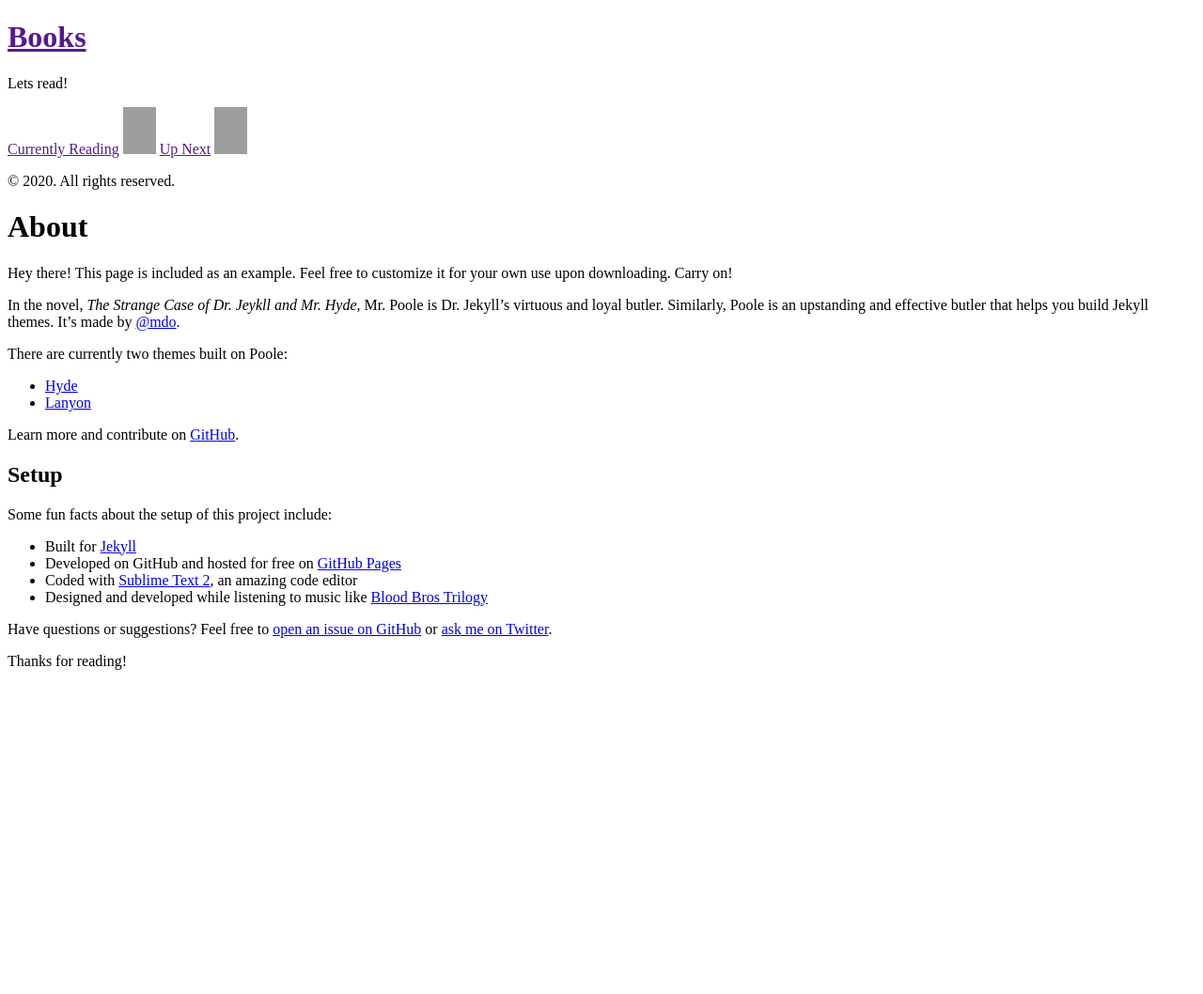
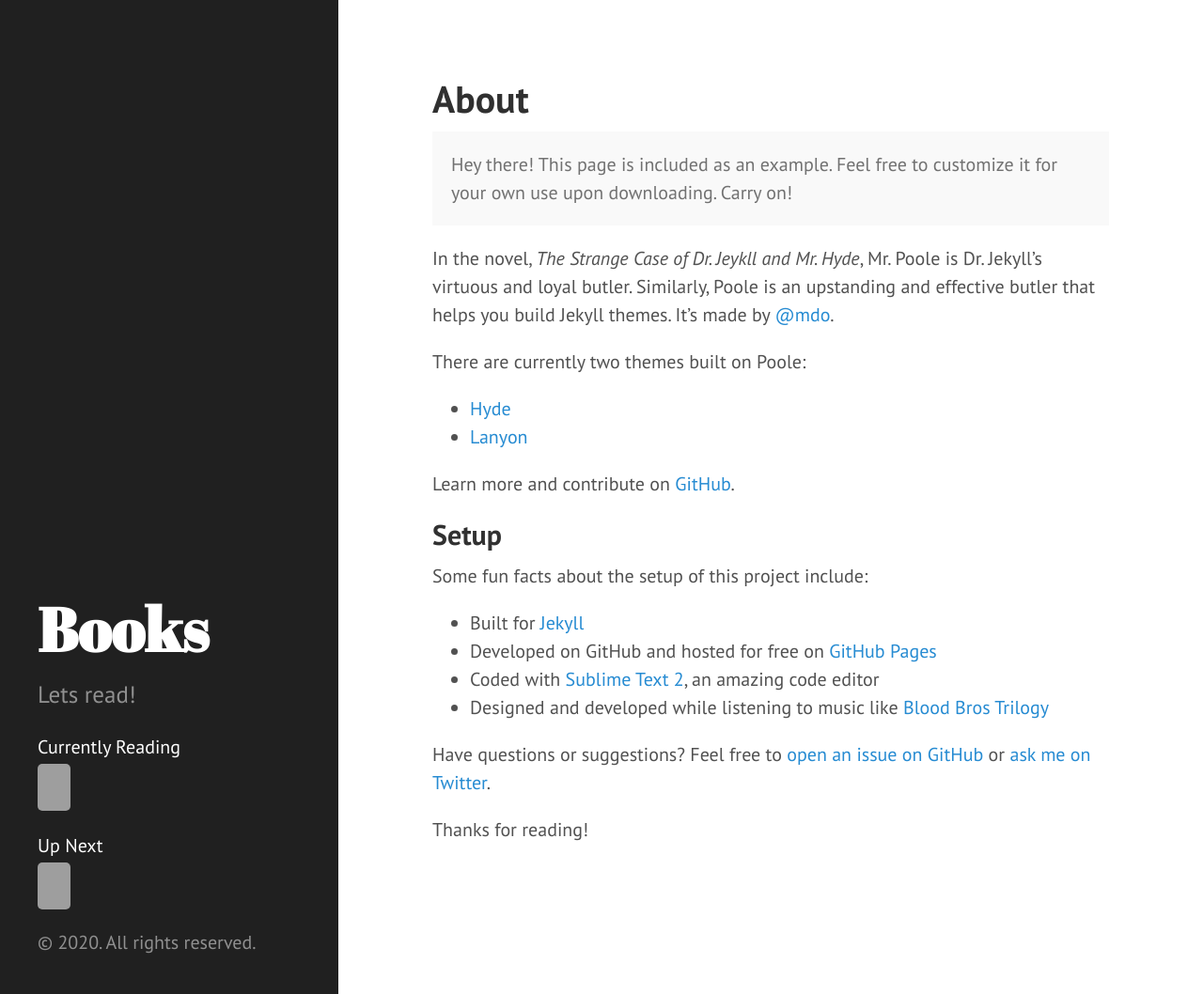
Before and after one commit to Kenstogram/Kenstogram.github.io, a Jekyll site: the page built from about.md, in a window 1280 px wide and 1058 px high. Shown: the whole window at 94% size. Built offline with Jekyll 4.4.1, drawn with Linux system fonts in a browser that asks for light colours; grey boxes are pictures that could not be loaded.

Commit message:
revised urls

```diff
--- a/_includes/head.html
+++ b/_includes/head.html
@@ -15,14 +15,14 @@
   </title>
 
   <!-- CSS -->
-  <link rel="stylesheet" href="{{ site.baseurl }}public/css/poole.css">
-  <link rel="stylesheet" href="{{ site.baseurl }}public/css/syntax.css">
-  <link rel="stylesheet" href="{{ site.baseurl }}public/css/hyde.css">
+  <link rel="stylesheet" href="{{ "public/css/poole.css" | relative_url }}">
+  <link rel="stylesheet" href="{{ "public/css/syntax.css" | relative_url }}">
+  <link rel="stylesheet" href="{{ "public/css/hyde.css" | relative_url }}">
   <link rel="stylesheet" href="http://fonts.googleapis.com/css?family=PT+Sans:400,400italic,700|Abril+Fatface">
 
   <!-- Icons -->
-  <link rel="apple-touch-icon-precomposed" sizes="144x144" href="{{ site.baseurl }}public/apple-touch-icon-144-precomposed.png">
-                                 <link rel="shortcut icon" href="{{ site.baseurl }}public/favicon.ico">
+  <link rel="apple-touch-icon-precomposed" sizes="144x144" href="{{ "public/apple-touch-icon-144-precomposed.png" | relative_url }}">
+                                 <link rel="shortcut icon" href="{{ "public/favicon.ico" | relative_url }}">
 
   <!-- RSS -->
   <link rel="alternate" type="application/rss+xml" title="RSS" href="/atom.xml">
--- a/_includes/sidebar.html
+++ b/_includes/sidebar.html
@@ -2,7 +2,7 @@
   <div class="container sidebar-sticky">
     <div class="sidebar-about">
       <h1>
-        <a href="{{ site.baseurl }}">
+        <a href="{{ "/" | relative_url }}">
           {{ site.title }}
         </a>
       </h1>
@@ -10,9 +10,9 @@
     </div>
 
     <nav class="sidebar-nav">
-      <a class="sidebar-nav-item{% if page.url == site.baseurl %} active{% endif %}" href="{{ site.baseurl }}">Currently Reading</a>
+      <a class="sidebar-nav-item{% if page.url == site.baseurl %} active{% endif %}" href="{{ "/" | relative_url }}}">Currently Reading</a>
       <img src="https://images-na.ssl-images-amazon.com/images/I/51buuuL1LjL._SX331_BO1,204,203,200_.jpg" width="35" height="50">
-      <a class="sidebar-nav-item{% if page.url == site.baseurl %} active{% endif %}" href="{{ site.baseurl }}">Up Next</a>
+      <a class="sidebar-nav-item{% if page.url == site.baseurl %} active{% endif %}" href="{{ "/" | relative_url }}">Up Next</a>
       <img src="https://images-na.ssl-images-amazon.com/images/I/415CrbDNlHL._SX315_BO1,204,203,200_.jpg" width="35" height="50">
 <!--      {% comment %}
         The code below dynamically generates a sidebar nav of pages with
--- a/_layouts/post.html
+++ b/_layouts/post.html
@@ -6,7 +6,6 @@ layout: default
   <h1 class="post-title">{{ page.title }}</h1>
   <span class="post-date">{{ page.date | date_to_string }}</span>
   {{ content }}
-  <hr>
 </div>
 
 <div class="related">
```
